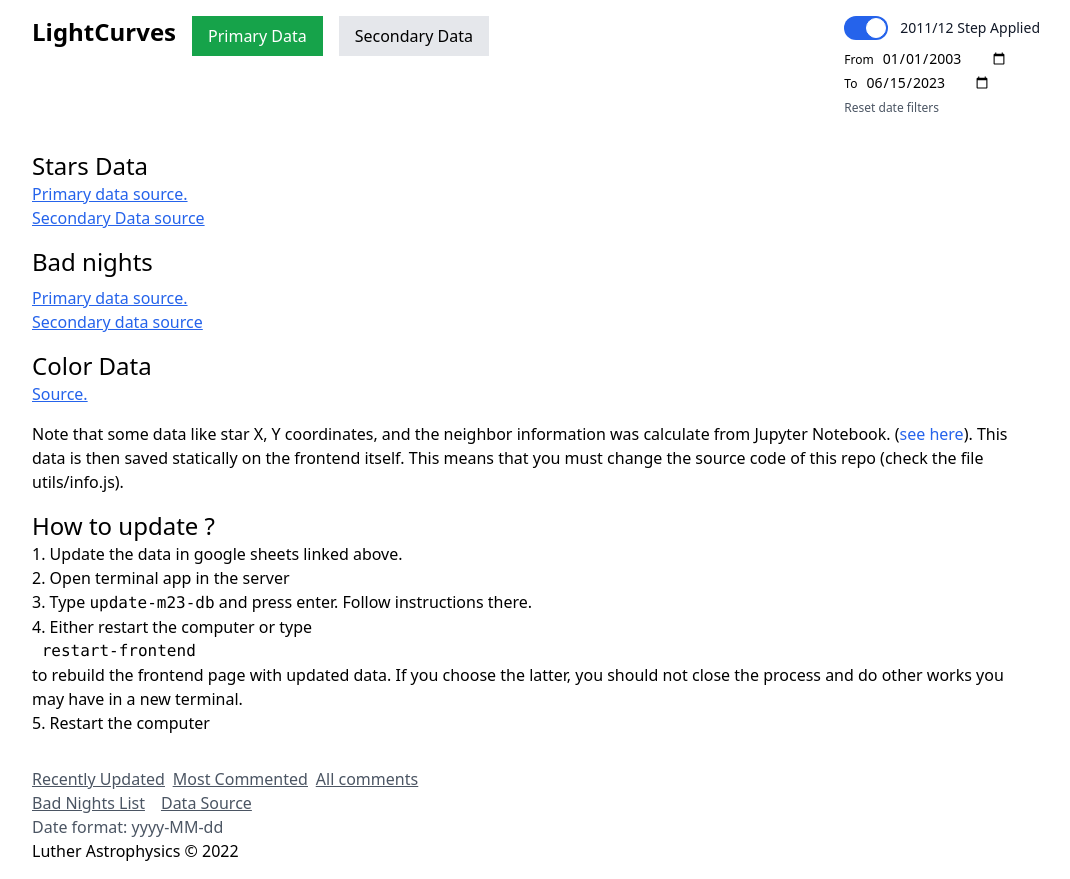
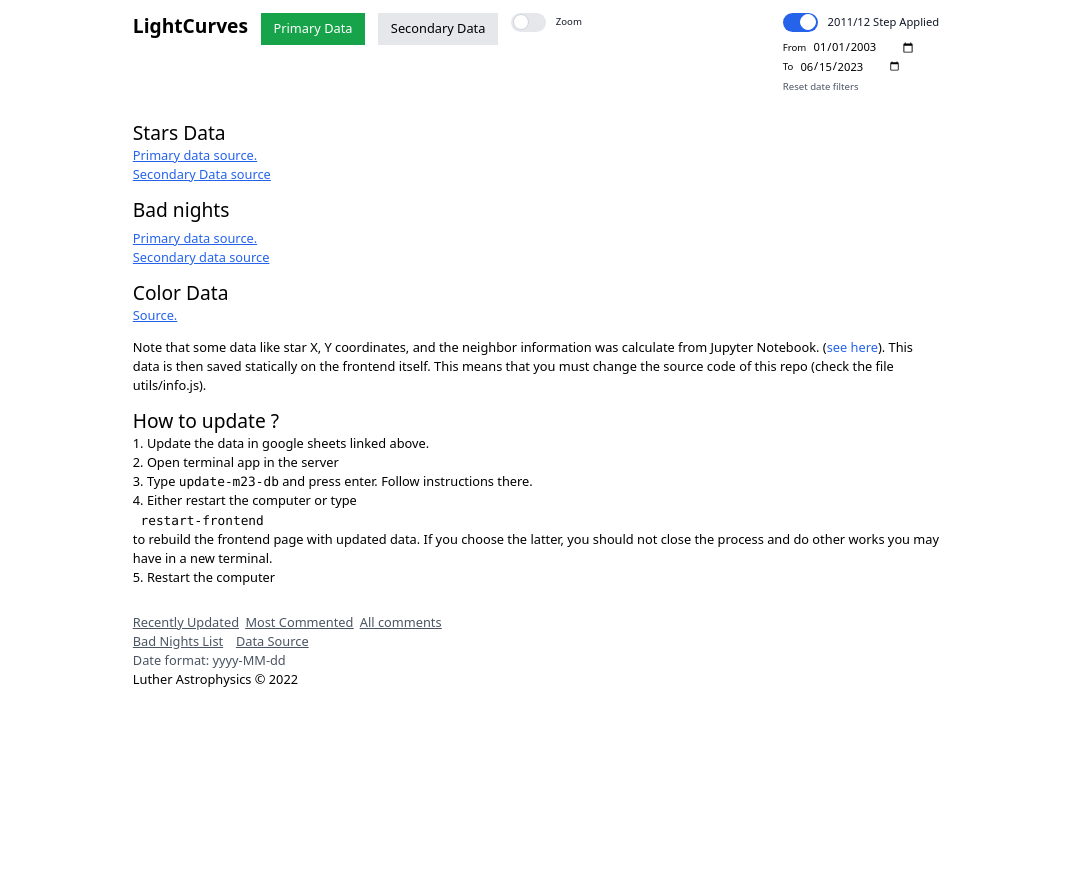
Before and after one commit to LutherAstrophysics/light-curves, a Next.js app in the folder client/: page /settings in a window 1280 px wide. Shown: the whole page, without its empty margins (104-1174 px from the left). After the commit the page ends 800 px from the top, so only its background shows below. Built offline with nearby package versions, Linux system fonts and the light colour scheme.

Commit message:
Add zoom toggle

```diff
--- a/client/components/Layout/index.js
+++ b/client/components/Layout/index.js
@@ -4,6 +4,7 @@ import Link from "next/link";
 import { useMyContext } from "contexts/myContext";
 
 import { myDateFormatString, myDateFormat, isBeforeDateString } from "utils";
+import { useEffect } from "react";
 
 export default function Layout({ children }) {
   return (
@@ -34,6 +35,14 @@ const Navbar = () => {
   const { value, setValue } = useMyContext();
   const isStep2012Applied = !!value.step2012Applied;
   const isPrimaryData = !!value.primaryData;
+  const zoom = !!value.zoom;
+  useEffect(() => {
+    if (zoom) {
+      document.body.style.zoom = "100%";
+    } else {
+      document.body.style.zoom = "80%";
+    }
+  }, [zoom]);
   return (
     <div className="flex justify-between">
       <div className="flex gap-x-4">
@@ -74,6 +83,25 @@ const Navbar = () => {
           >
             Secondary Data{" "}
           </button>
+        </div>
+        <div>
+          <label className="relative inline-flex items-center cursor-pointer">
+            <input
+              type="checkbox"
+              checked={value?.zoom}
+              className="sr-only peer"
+              onChange={(e) =>
+                setValue((prev) => ({
+                  ...prev,
+                  zoom: !value?.zoom,
+                }))
+              }
+            />
+            <div className="w-11 h-6 bg-gray-200 peer-focus:outline-none peer-focus:ring-4 peer-focus:ring-blue-300 dark:peer-focus:ring-blue-800 rounded-full peer dark:bg-gray-700 peer-checked:after:translate-x-full peer-checked:after:border-white after:content-[''] after:absolute after:top-[2px] after:left-[2px] after:bg-white after:border-gray-300 after:border after:rounded-full after:h-5 after:w-5 after:transition-all dark:border-gray-600 peer-checked:bg-blue-600"></div>
+            <span className="ml-3 text-xs font-medium text-gray-900 dark:text-gray-300">
+              Zoom
+            </span>
+          </label>
         </div>
       </div>
       <div>
```
